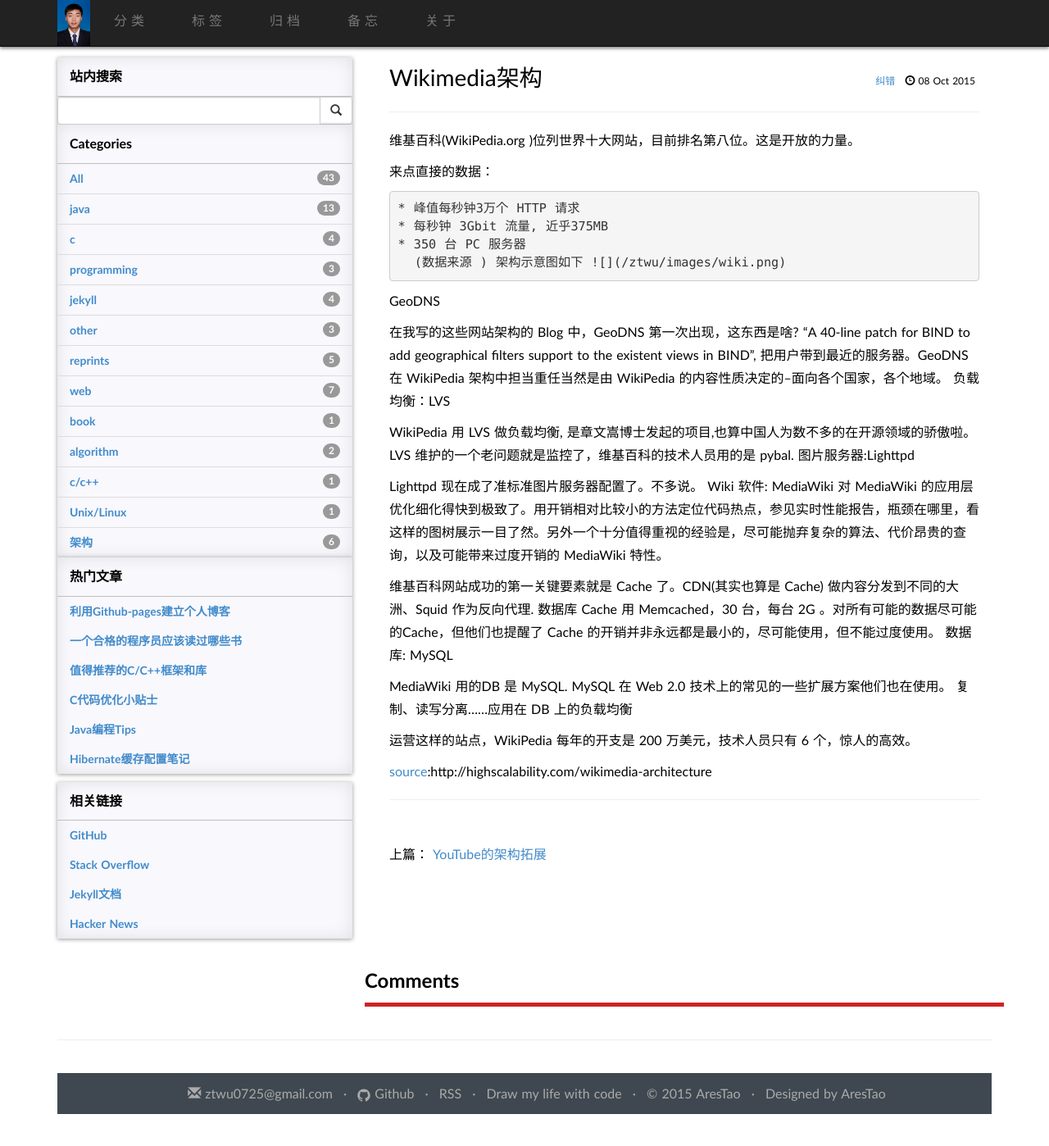
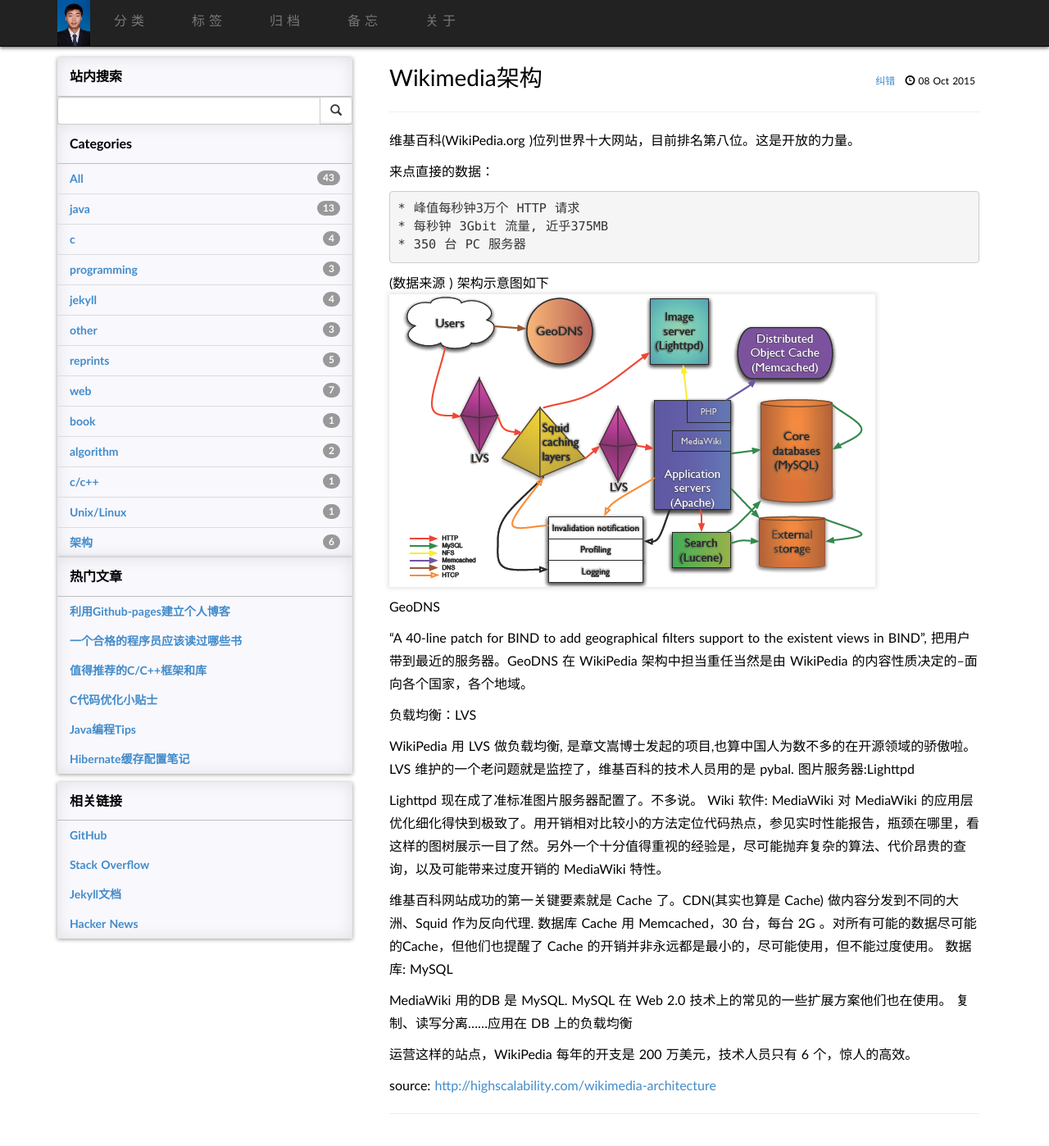
Before and after one commit to AresTao/blog, a Jekyll site: the page built from _posts/2015-10-08-Wikimedia-architecture.md, in a window 1280 px wide and 1400 px high. Shown: the whole window at 82% size. Built offline with Jekyll 4.4.1, drawn with Linux system fonts in a browser that asks for light colours; some web fonts are replaced; comment, search, counter and statistics services are not loaded.

Commit message:
modify wikimedia post

```diff
--- a/_posts/2015-10-08-Wikimedia-architecture.md
+++ b/_posts/2015-10-08-Wikimedia-architecture.md
@@ -13,13 +13,15 @@
     * 峰值每秒钟3万个 HTTP 请求
     * 每秒钟 3Gbit 流量, 近乎375MB
     * 350 台 PC 服务器
-      (数据来源 )
+
+(数据来源 )
 架构示意图如下
 ![]({{site.baseurl}}/images/wiki.png)
 
 GeoDNS
 
-在我写的这些网站架构的 Blog 中，GeoDNS 第一次出现，这东西是啥? "A 40-line patch for BIND to add geographical filters support to the existent views in BIND", 把用户带到最近的服务器。GeoDNS 在 WikiPedia 架构中担当重任当然是由 WikiPedia 的内容性质决定的--面向各个国家，各个地域。
+"A 40-line patch for BIND to add geographical filters support to the existent views in BIND", 把用户带到最近的服务器。GeoDNS 在 WikiPedia 架构中担当重任当然是由 WikiPedia 的内容性质决定的--面向各个国家，各个地域。
+
 负载均衡：LVS
 
 WikiPedia 用 LVS 做负载均衡, 是章文嵩博士发起的项目,也算中国人为数不多的在开源领域的骄傲啦。LVS 维护的一个老问题就是监控了，维基百科的技术人员用的是 pybal.
```
Also changed, not shown: other parts of _posts/2015-10-08-Wikimedia-architecture.md (+1 -1 lines).
